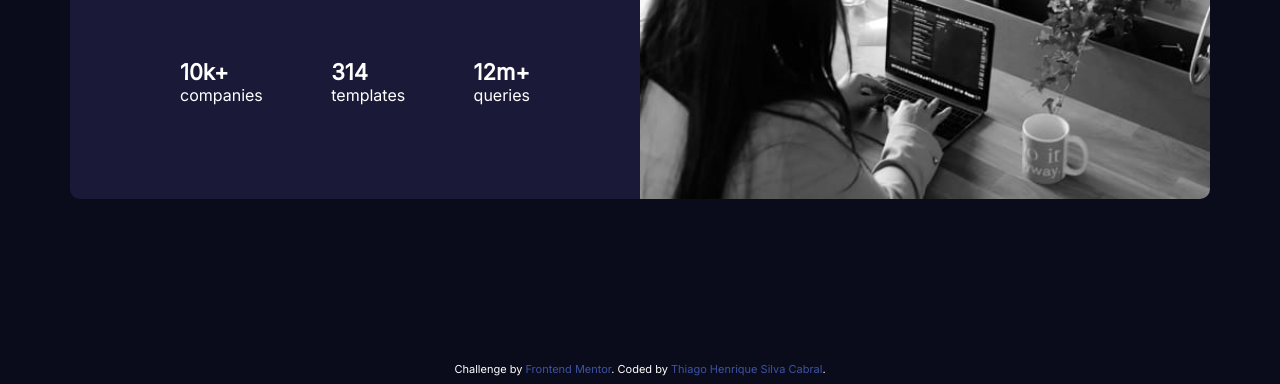
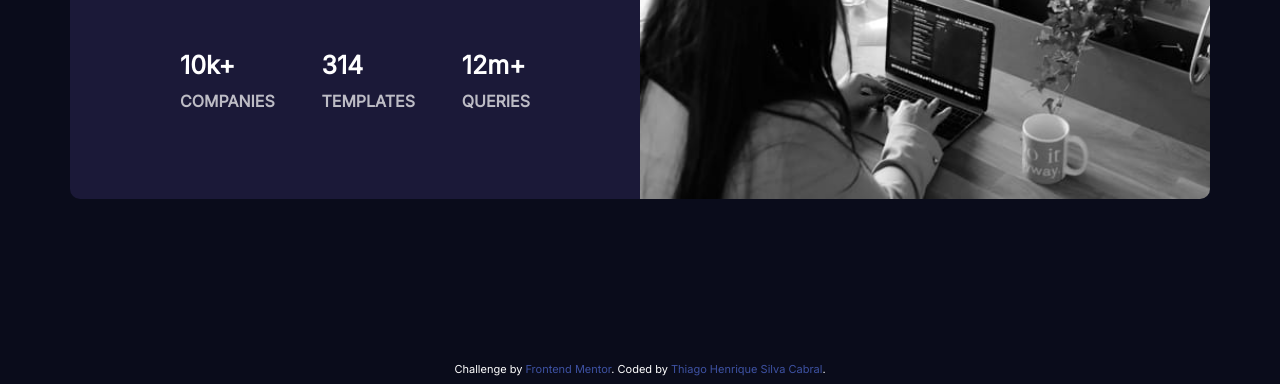
Before and after one commit to thiiagohsc/stats-preview-card-component, a plain HTML site: page index.html in a window 1280 px wide. Shown: the part 446-830 px from the top of the page. Drawn offline with Linux system fonts and the light colour scheme.

Commit message:
Inserindo README

```diff
--- a/index.html
+++ b/index.html
@@ -25,17 +25,17 @@
         <div class="flex-list">
           <ul>
             <li>10k+</li>
-            <li>companies</li>
+            <li>COMPANIES</li>
           </ul>
 
           <ul>
             <li>314</li>
-            <li>templates</li>
+            <li>TEMPLATES</li>
           </ul>
 
           <ul>
             <li>12m+</li>
-            <li>queries</li>
+            <li>QUERIES</li>
           </ul>
         </div>
     </section>
--- a/style.css
+++ b/style.css
@@ -46,6 +46,8 @@ h1 {
   .description {
     text-align: left;
     color: #BDBCC5;
+    font-size: 15px;
+
   }
 
 
@@ -81,10 +83,20 @@ ul {
 
 ul li:first-child {
     font-weight: bold;
-    font-size: 22px;
+    font-size: 25px;
     justify-content: center;
     align-items: center;
     align-content: center;
+  }
+
+  ul li:last-child {
+    font-size: 16px;
+    justify-content: center;
+    align-items: center;
+    align-content: center;
+    color: #BDBCC5;
+    font-weight: bold;
+    margin-top: 11px;
   }
 
 .attribution {
```
Also changed, not shown: 1 other file.
